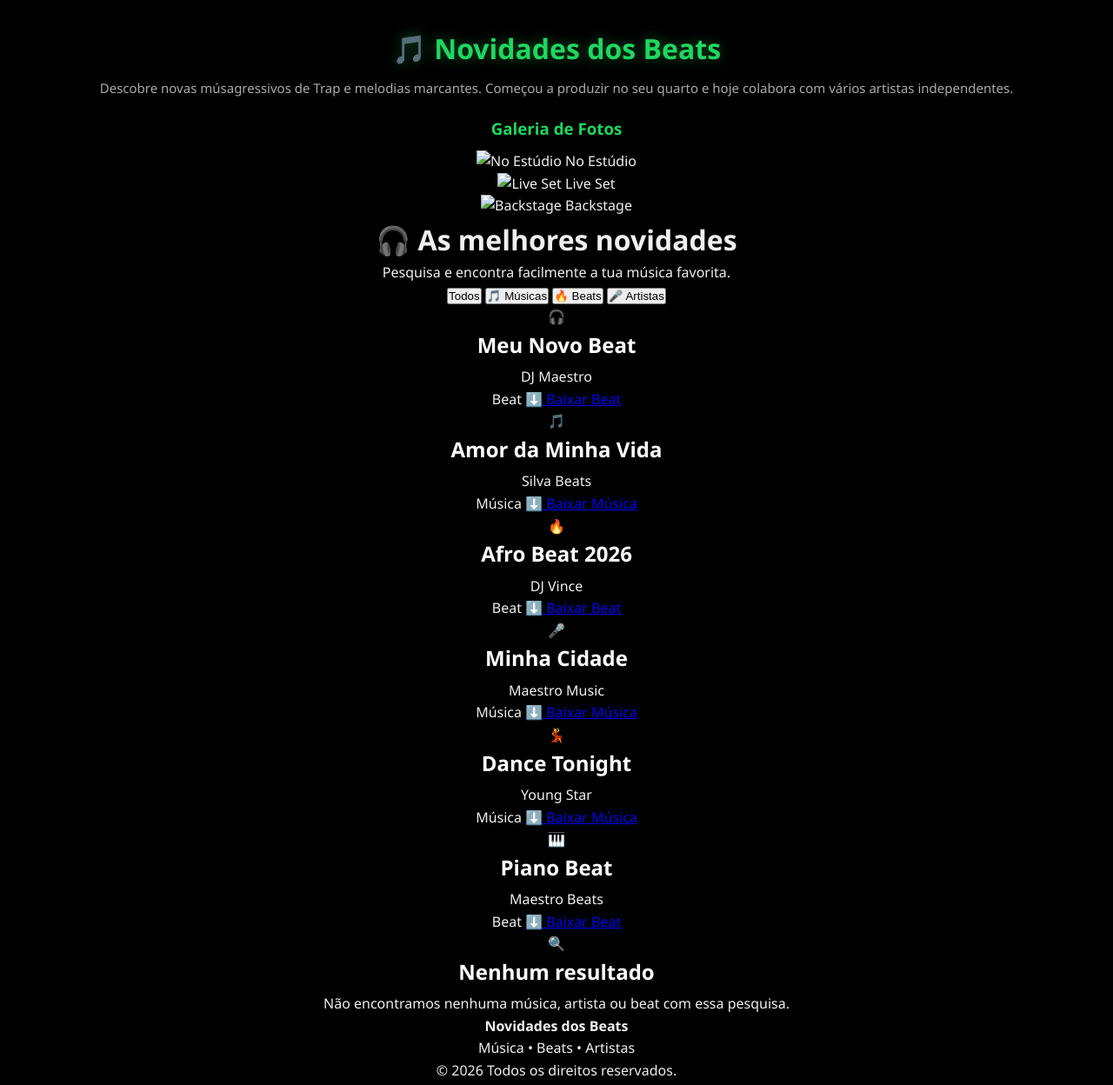
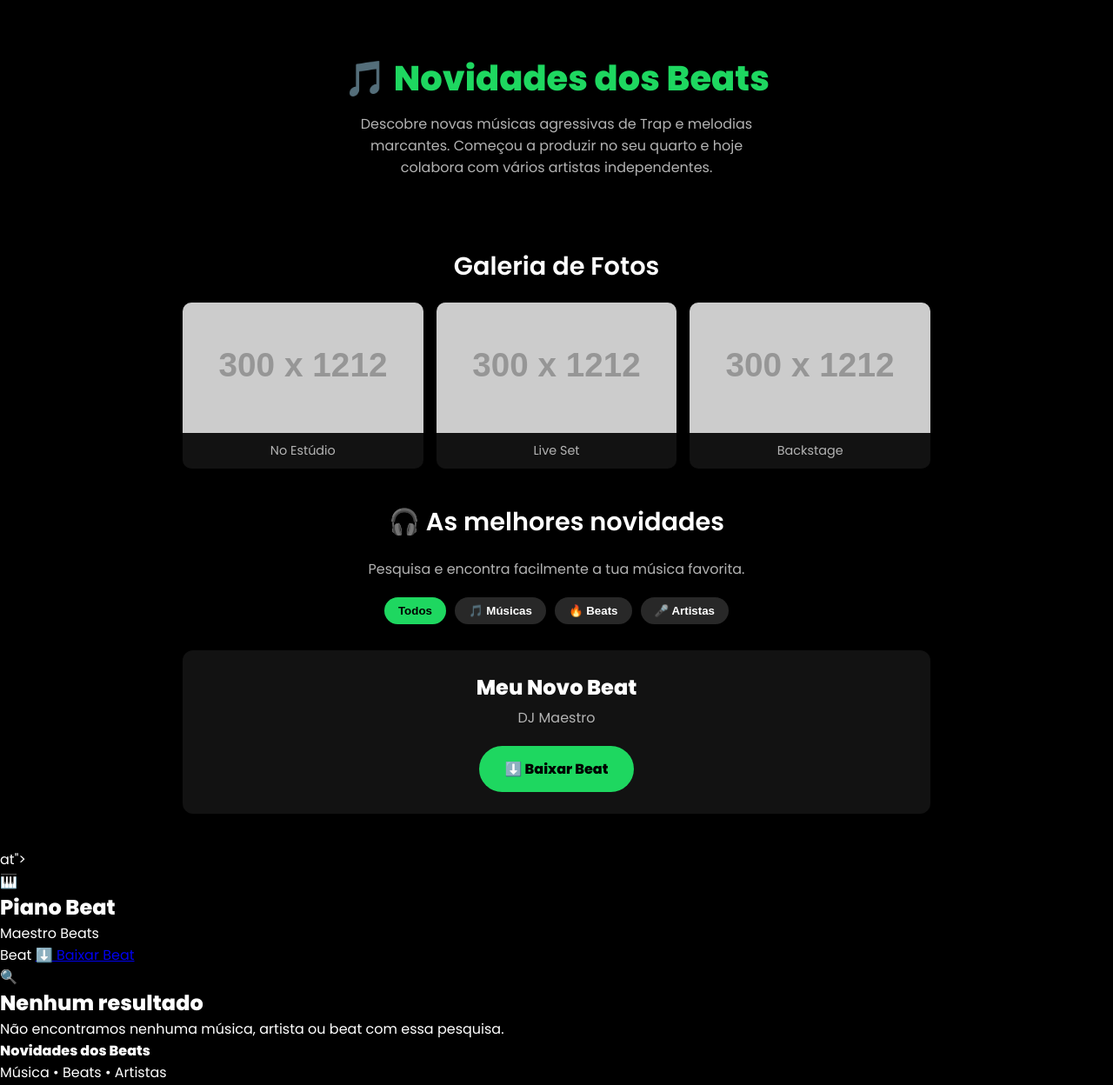
Before and after one commit to vinceenesmafulende-oss/Novidades-dos-beats, a plain HTML site: page index.html in a window 1280 px wide. Shown: the top 1248 px of the page at 87% size. Drawn offline with Linux system fonts and the light colour scheme; placeholder pictures from the web are drawn by us.

Commit message:
Refactor index.html styles and structure
Refactor styles and structure for better readability and maintainability. Update header and gallery sections with new styles and layout.

```diff
--- a/index.html
+++ b/index.html
@@ -4,446 +4,187 @@
     <meta charset="UTF-8">
     <meta name="viewport" content="width=device-width, initial-scale=1.0">
     <title>Novidades dos Beats</title>
+    <link href="https://fonts.googleapis.com/css2?family=Poppins:wght@400;600;800&display=swap" rel="stylesheet">
     <style>
-        * {
-            box-sizing: border-box;
-            margin: 0;
-            padding: 0;
+        :root {
+            --bg: #000;
+            --card: #121212;
+            --text: #FFFFFF;
+            --text-gray: #b3b3b3;
+            --green: #1ed760;
         }
 
+        * { margin: 0; padding: 0; box-sizing: border-box; }
+
         body {
-            font-family: 'Segoe UI', Arial, Helvetica, sans-serif;
-            background: #000; /* Fundo preto total */
-            color: #f0f0f0;
-            line-height: 1.6;
+            font-family: 'Poppins', sans-serif;
+            background: var(--bg);
+            color: var(--text);
+            padding-bottom: 50px;
+        }
+
+        .container {
+            max-width: 900px;
+            margin: 0 auto;
+            padding: 20px;
         }
 
         header {
-            width: 100%;
-            padding: 30px 18px;
             text-align: center;
-            background: rgba(0, 0, 0, 0.8);
-            border-bottom: 1px solid rgba(29, 185, 84, 0.3);
-            backdrop-filter: blur(5px);
-            position: sticky;
-            top: 0;
+            padding: 40px 20px;
         }
 
-        .logo {
-            font-size: 32px;
-            font-weight: 900;
-            color: #1ed760;
-            margin-bottom: 8px;
-            text-shadow: 0 0 15px rgba(29, 185, 84, 0.5);
+        header h1 {
+            font-size: 2.5rem;
+            font-weight: 800;
+            color: var(--green);
+            margin-bottom: 10px;
         }
 
-        .subtitle {
-            color: #aaa;
-            font-size: 15px;
+        header p {
+            color: var(--text-gray);
+            font-size: 1rem;
+            max-width: 500px;
+            margin: 0 auto;
         }
 
-        .search-bar {
-            width: 90%;
-            max-width: 600px;
-            margin: 20px auto 0;
-            padding: 12px 20px;
-            border-radius: 50px;
-            border: 1px solid #333;
-            background: #121212;
-            color: white;
-            font-size: 16px;
+        .section-title {
+            font-size: 1.8rem;
+            font-weight: 600;
+            margin: 40px 0 20px;
+            text-align: center;
         }
 
-        .artist-card {
-            background: #111;
-            border-radius: 12px;
-            padding: 25px;
-            margin: 30px auto;
-            max-width: 700px;
-            border: 1px solid #222;
+        /* GALERIA */
+        .gallery {
+            display: grid;
+            grid-template-columns: repeat(auto-fit, minmax(150px, 1fr));
+            gap: 15px;
         }
 
-        .artist-header {
+        .gallery-item {
+            background: var(--card);
+            border-radius: 10px;
+            overflow: hidden;
+            text-align: center;
+        }
+
+        .gallery-item img {
+            width: 100%;
+            height: 150px;
+            object-fit: cover;
+            display: block;
+        }
+
+        .gallery-item span {
+            display: block;
+            padding: 10px;
+            font-size: 0.9rem;
+            color: var(--text-gray);
+        }
+
+        /* FILTROS */
+        .filters {
             display: flex;
-            align-items: center;
-            gap: 20px;
+            gap: 10px;
+            justify-content: center;
+            margin-bottom: 30px;
+            flex-wrap: wrap;
+        }
+
+        .filter-btn {
+            background: #282828;
+            color: var(--text);
+            border: none;
+            padding: 8px 16px;
+            border-radius: 20px;
+            cursor: pointer;
+            font-weight: 600;
+            transition: 0.2s;
+        }
+
+        .filter-btn:hover, .filter-btn.active {
+            background: var(--green);
+            color: #000;
+        }
+
+        /* CARD DO BEAT */
+        .beat-card {
+            background: var(--card);
+            padding: 25px;
+            border-radius: 12px;
+            text-align: center;
             margin-bottom: 20px;
         }
 
-        .artist-header img {
-            width: 120px;
-            height: 120px;
-            border-radius: 50%;
-            object-fit: cover;
-            border: 3px solid #1ed760;
-        }
-
-        .verified {
-            color: #1ed760;
-            font-size: 14px;
-            font-weight: bold;
-        }
-
-        h2 { color: #fff; margin-bottom: 5px; }
-        h3 { color: #1ed760; margin: 20px 0 10px; }
-
-        .gallery {
-            display: flex;
-            gap: 10px;
-            margin-top: 10px;
-            overflow-x: auto;
-        }
-
-        .gallery img {
-            width: 120px;
-            height: 120px;
-            border-radius: 8px;
-            object-fit: cover;
-        }
+        .beat-card h2 { font-size: 1.5rem; margin-bottom: 5px; }
+        .beat-card p { color: var(--text-gray); margin-bottom: 20px; }
 
         /* BOTÃO DE DOWNLOAD NOVO */
-        .download-box {
-            background: #0a0a0a;
-            padding: 20px;
-            border-radius: 12px;
-            border: 1px solid #222;
-            margin-top: 20px;
-            text-align: center;
-        }
-
-        .download-buttons {
-            display: flex;
-            gap: 12px;
-            justify-content: center;
-            flex-wrap: wrap;
-            margin-top: 10px;
-        }
-
         .btn-download {
-            display: flex;
-            flex-direction: column;
+            display: inline-flex;
             align-items: center;
-            font-weight: 700;
-            padding: 14px 20px;
-            border-radius: 10px;
+            gap: 8px;
+            background: var(--green);
+            color: #000;
+            font-weight: 800;
+            padding: 14px 30px;
+            border-radius: 50px;
             text-decoration: none;
-            transition: all 0.3s ease;
-            min-width: 110px;
-        }
-
-        .btn-download span {
-            font-size: 11px;
-            font-weight: 400;
-            opacity: 0.8;
-            margin-top: 3px;
+            font-size: 1rem;
+            transition: all 0.2s ease;
         }
 
         .btn-download:hover {
-            transform: translateY(-3px);
-            box-shadow: 0 5px 20px rgba(29, 185, 84, 0.4);
-        }
-
-        .btn-download.mp3 { background: #1ed760; color: #000; }
-        .btn-download.wav { background: #00bfff; color: #fff; }
-        .btn-download.zip { background: #ff6b00; color: #fff; }
-
-        .download-count {
-            margin-top: 15px;
-            font-size: 13px;
-            color: #1ed760;
-            font-weight: 600;
+            transform: scale(1.05);
+            background: #1fdf64;
         }
     </style>
 </head>
 <body>
-    <header>
-        <div class="logo">🎵 Novidades dos Beats</div>
-        <p class="subtitle">Descobre novas músagressivos de Trap e melodias marcantes. Começou a produzir no seu quarto e hoje colabora com vários artistas independentes.
-        </p>
-      </div>
+    <div class="container">
+        <header>
+            <h1>🎵 Novidades dos Beats</h1>
+            <p>Descobre novas músicas agressivas de Trap e melodias marcantes. Começou a produzir no seu quarto e hoje colabora com vários artistas independentes.</p>
+        </header>
 
-      <!-- Galeria de Fotos do Artista -->
-      <div class="artist-gallery">
-        <h3>Galeria de Fotos</h3>
-        <div class="gallery-grid">
-          <div class="gallery-photo">
-            <img src="FOTO_1.jpg" alt="No Estúdio">
-            <span class="photo-tag">No Estúdio</span>
-          </div>
-          <div class="gallery-photo">
-            <img src="FOTO_2.jpg" alt="Live Set">
-            <span class="photo-tag">Live Set</span>
-          </div>
-          <div class="gallery-photo">
-            <img src="FOTO_3.jpg" alt="Backstage">
-            <span class="photo-tag">Backstage</span>
-          </div>
+        <h2 class="section-title">Galeria de Fotos</h2>
+        <div class="gallery">
+            <div class="gallery-item">
+                <!-- TROCA O SRC PELA TUA IMAGEM REAL -->
+                <img src="https://via.placeholder.com/300/121212/b3b3b3?text=Estudio" alt="No Estúdio">
+                <span>No Estúdio</span>
+            </div>
+            <div class="gallery-item">
+                <img src="https://via.placeholder.com/300/121212/b3b3b3?text=Live+Set" alt="Live Set">
+                <span>Live Set</span>
+            </div>
+            <div class="gallery-item">
+                <img src="https://via.placeholder.com/300/121212/b3b3b3?text=Backstage" alt="Backstage">
+                <span>Backstage</span>
+            </div>
         </div>
-      </div>
 
-    </div>
+        <h2 class="section-title">🎧 As melhores novidades</h2>
+        <p style="text-align: center; color: var(--text-gray); margin-bottom: 20px;">Pesquisa e encontra facilmente a tua música favorita.</p>
 
-    <!-- Podes duplicar o bloco acima (<div class="artist-profile">...</div>) para adicionar mais artistas -->
+        <div class="filters">
+            <button class="filter-btn active">Todos</button>
+            <button class="filter-btn">🎵 Músicas</button>
+            <button class="filter-btn">🔥 Beats</button>
+            <button class="filter-btn">🎤 Artistas</button>
+        </div>
 
-  </section>
-
-    </main>
-
-
-    <div class="welcome">
-
-        <h1>
-            🎧 As melhores <span>novidades</span>
-        </h1>
-
-        <p>
-            Pesquisa e encontra facilmente a tua música favorita.
-        </p>
-
-    </div>
-
-
-    <!-- CATEGORIAS -->
-
-    <div class="categories">
-
-        <button
-            class="category active"
-            data-category="todos">
-            Todos
-        </button>
-
-        <button
-            class="category"
-            data-category="musica">
-            🎵 Músicas
-        </button>
-
-        <button
-            class="category"
-            data-category="beat">
-            🔥 Beats
-        </button>
-
-        <button
-            class="category"
-            data-category="artista">
-            🎤 Artistas
-        </button>
-
-    </div>
-
-
-    <!-- MÚSICAS -->
-
-    <div
-        class="music-grid"
-        id="musicGrid">
-
-
-        <!-- =====================
-             MÚSICA 1
-        ====================== -->
-
-        <div
-            class="music-card"
-            data-name="Meu Novo Beat"
-            data-artist="DJ Maestro"
-            data-type="beat">
-
-            <div class="cover">
-                🎧
-            </div>
-
-            <h2>
-                Meu Novo Beat
-            </h2>
-
-            <div class="artist">
-                DJ Maestro
-            </div>
-
-            <span class="type">
-                Beat
-            </span>
-
-            <!--
-            COLOCA O TEU MP3 AQUI:
-
-            <audio controls>
-                <source src="beat1.mp3" type="audio/mpeg">
-            </audio>
-            -->
-
-            <a
-                href="beat1.mp3"
-                class="download"
-                download>
+        <div class="beat-card">
+            <h2>Meu Novo Beat</h2>
+            <p>DJ Maestro</p>
+            <a href="./beats/beat-do-maestro.mp3" download class="btn-download">
                 ⬇️ Baixar Beat
             </a>
-
         </div>
-
-
-        <!-- =====================
-             MÚSICA 2
-        ====================== -->
-
-        <div
-            class="music-card"
-            data-name="Amor da Minha Vida"
-            data-artist="Silva Beats"
-            data-type="musica">
-
-            <div class="cover">
-                🎵
-            </div>
-
-            <h2>
-                Amor da Minha Vida
-            </h2>
-
-            <div class="artist">
-                Silva Beats
-            </div>
-
-            <span class="type">
-                Música
-            </span>
-
-            <!--
-            <audio controls>
-                <source src="amor.mp3" type="audio/mpeg">
-            </audio>
-            -->
-
-            <a
-                href="amor.mp3"
-                class="download"
-                download>
-                ⬇️ Baixar Música
-            </a>
-
-        </div>
-
-
-        <!-- =====================
-             MÚSICA 3
-        ====================== -->
-
-        <div
-            class="music-card"
-            data-name="Afro Beat 2026"
-            data-artist="DJ Vince"
-            data-type="beat">
-
-            <div class="cover">
-                🔥
-            </div>
-
-            <h2>
-                Afro Beat 2026
-            </h2>
-
-            <div class="artist">
-                DJ Vince
-            </div>
-
-            <span class="type">
-                Beat
-            </span>
-
-            <a
-                href="afrobeat.mp3"
-                class="download"
-                download>
-                ⬇️ Baixar Beat
-            </a>
-
-        </div>
-
-
-        <!-- =====================
-             MÚSICA 4
-        ====================== -->
-
-        <div
-            class="music-card"
-            data-name="Minha Cidade"
-            data-artist="Maestro Music"
-            data-type="musica">
-
-            <div class="cover">
-                🎤
-            </div>
-
-            <h2>
-                Minha Cidade
-            </h2>
-
-            <div class="artist">
-                Maestro Music
-            </div>
-
-            <span class="type">
-                Música
-            </span>
-
-            <a
-                href="minhacidade.mp3"
-                class="download"
-                download>
-                ⬇️ Baixar Música
-            </a>
-
-        </div>
-
-
-        <!-- =====================
-             MÚSICA 5
-        ====================== -->
-
-        <div
-            class="music-card"
-            data-name="Dance Tonight"
-            data-artist="Young Star"
-            data-type="musica">
-
-            <div class="cover">
-                💃
-            </div>
-
-            <h2>
-                Dance Tonight
-            </h2>
-
-            <div class="artist">
-                Young Star
-            </div>
-
-            <span class="type">
-                Música
-            </span>
-
-            <a
-                href="dance.mp3"
-                class="download"
-                download>
-                ⬇️ Baixar Música
-            </a>
-
-        </div>
-
-
-        <!-- =====================
-             MÚSICA 6
-        ====================== -->
-
-        <div
-            class="music-card"
-            data-name="Piano Beat"
-            data-artist="Maestro Beats"
-            data-type="beat">
+    </div>
+</body>
+                    </html>at">
 
             <div class="cover">
                 🎹
```
